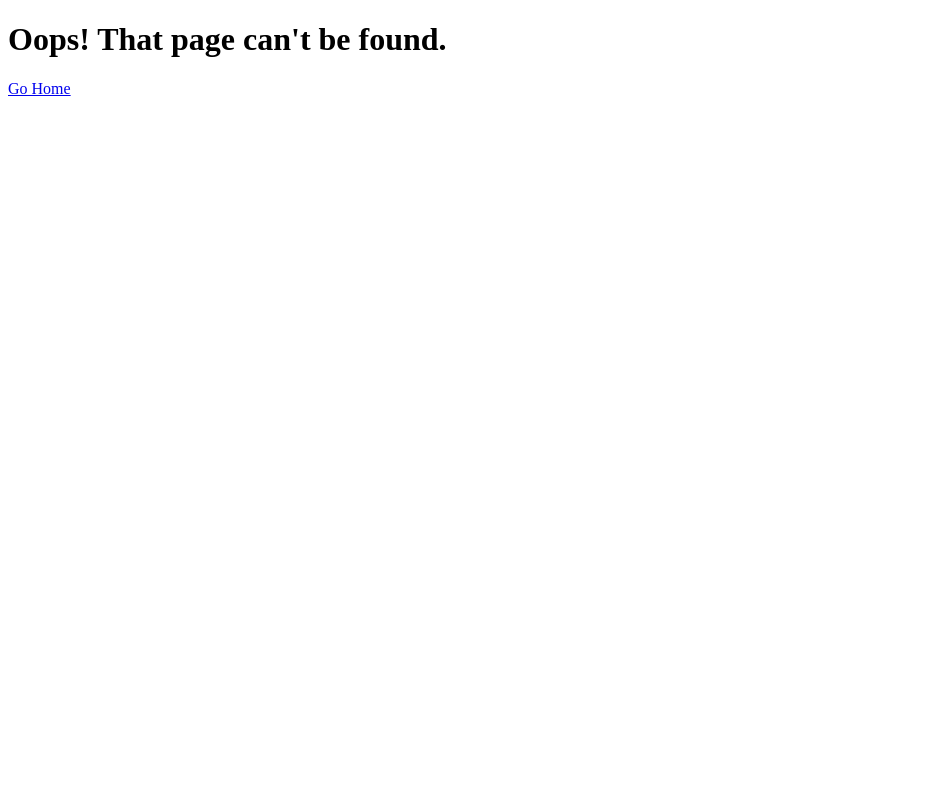
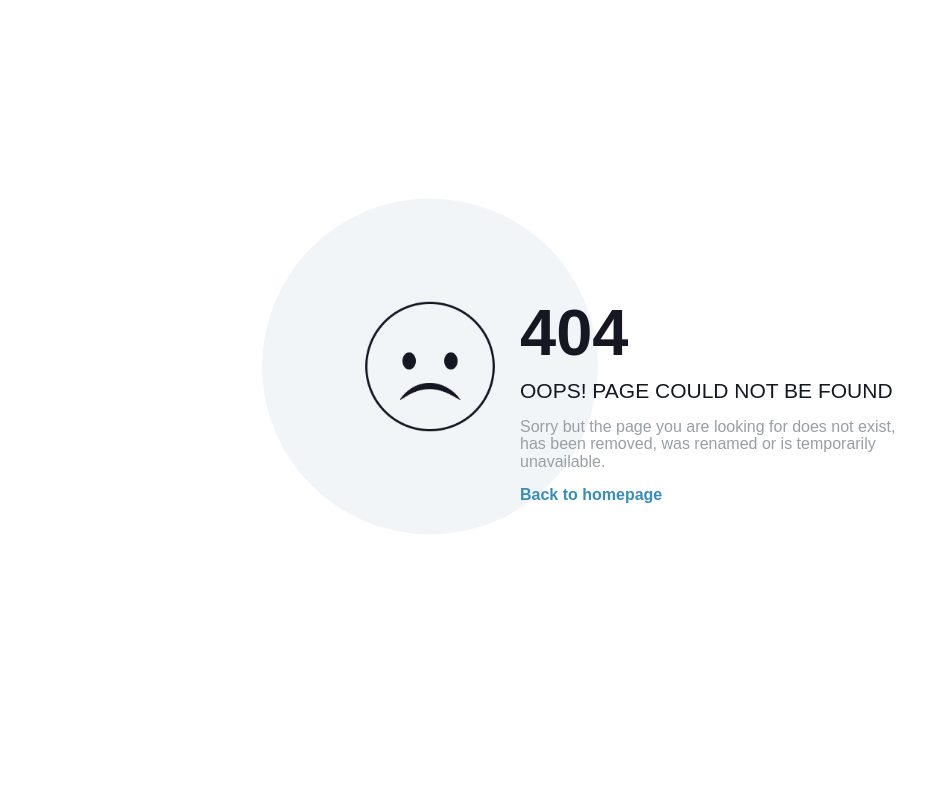
Before and after one commit to uber-summer-practice-sofia-2021/courier-management-backend, a Flask app: template src/flaskr/templates/page-not-found.html in a window 1280 px wide. Shown: the whole page, without its empty margins (0-949 px from the left). Run offline with Flask 2, Linux system fonts and the light colour scheme; the template is opened without the code that fills it, so the values that code supplies are empty.

Commit message:
Update error statics

```diff
--- a/src/flaskr/static/css/style.css
+++ b/src/flaskr/static/css/style.css
@@ -1,9 +1,111 @@
 #go_active {
     background-color: black;
     color: white;
-    width: 150px;  height: 40px;
+    width: 150px;
+    height: 40px;
 }
 
 h1 {
     color: blue;
 }
+
+* {
+    -webkit-box-sizing: border-box;
+    box-sizing: border-box
+}
+
+body {
+    padding: 0;
+    margin: 0
+}
+
+#notfound {
+    position: relative;
+    height: 100vh
+}
+
+#notfound .notfound {
+    position: absolute;
+    left: 50%;
+    top: 50%;
+    -webkit-transform: translate(-50%, -50%);
+    -ms-transform: translate(-50%, -50%);
+    transform: translate(-50%, -50%)
+}
+
+.notfound {
+    max-width: 560px;
+    width: 100%;
+    padding-left: 160px;
+    line-height: 1.1
+}
+
+.notfound .notfound-404 {
+    position: absolute;
+    left: 0;
+    top: 0;
+    display: inline-block;
+    width: 140px;
+    height: 140px;
+    background-image: url(../img/emoji.png);
+    background-size: cover
+}
+
+.notfound .notfound-404:before {
+    content: '';
+    position: absolute;
+    width: 100%;
+    height: 100%;
+    -webkit-transform: scale(2.4);
+    -ms-transform: scale(2.4);
+    transform: scale(2.4);
+    border-radius: 50%;
+    background-color: #f2f5f8;
+    z-index: -1
+}
+
+.notfound h1 {
+    font-family: nunito, sans-serif;
+    font-size: 65px;
+    font-weight: 700;
+    margin-top: 0;
+    margin-bottom: 10px;
+    color: #151723;
+    text-transform: uppercase
+}
+
+.notfound h2 {
+    font-family: nunito, sans-serif;
+    font-size: 21px;
+    font-weight: 400;
+    margin: 0;
+    text-transform: uppercase;
+    color: #151723
+}
+
+.notfound p {
+    font-family: nunito, sans-serif;
+    color: #999fa5;
+    font-weight: 400
+}
+
+.notfound a {
+    font-family: nunito, sans-serif;
+    display: inline-block;
+    font-weight: 700;
+    border-radius: 40px;
+    text-decoration: none;
+    color: #388dbc
+}
+
+@media only screen and (max-width: 767px) {
+    .notfound .notfound-404 {
+        width: 110px;
+        height: 110px
+    }
+    .notfound {
+        padding-left: 15px;
+        padding-right: 15px;
+        padding-top: 110px
+    }
+}
--- a/src/flaskr/templates/page-not-found.html
+++ b/src/flaskr/templates/page-not-found.html
@@ -2,15 +2,26 @@
 <html lang="en">
 
 <head>
-    <meta charset="UTF-8">
+    <meta charset="utf-8">
     <meta http-equiv="X-UA-Compatible" content="IE=edge">
-    <meta name="viewport" content="width=device-width, initial-scale=1.0">
-    <title>Page not found</title>
+    <meta name="viewport" content="width=device-width, initial-scale=1">
+
+    <title>404 Page Not Found</title>
+
+    <link type="text/css" rel="stylesheet" href="{{ url_for('static', filename='css/style.css')}}" />
 </head>
 
 <body>
-    <h1>Oops! That page can't be found.</h1>
-    <a href="/">Go Home</a>
+    <div id="notfound">
+        <div class="notfound">
+            <div class="notfound-404"></div>
+            <h1>404</h1>
+            <h2>Oops! Page Could Not Be Found</h2>
+            <p>Sorry but the page you are looking for does not exist, has been removed, was renamed or is temporarily unavailable.
+            </p>
+            <a href="/">Back to homepage</a>
+        </div>
+    </div>
 </body>
 
 </html>
```
Also changed, not shown: src/flaskr/static/img/emoji.png (added).
